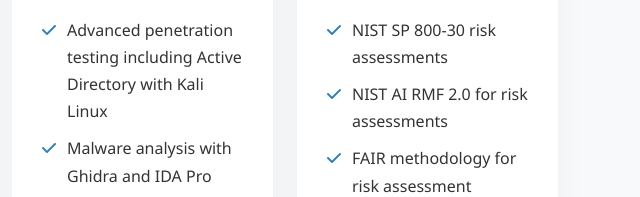
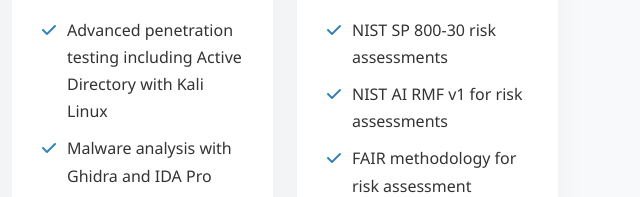
Before and after one commit to ritikbavdekar/ritikbavdekar.github.io, a plain HTML site: page index.html in a window 1280 px wide. Shown: the part 2142-2339 px from the top of the page, 640-1280 px from the left. Drawn offline with nearby package versions, Linux system fonts and the light colour scheme.

Commit message:
Update index.html

```diff
--- a/index.html
+++ b/index.html
@@ -810,7 +810,7 @@
                         <h3>Security Architecture</h3>
                         <ul>
                             <li>NIST SP 800-30 risk assessments</li>
-                            <li>NIST AI RMF 2.0 for risk assessments</li>
+                            <li>NIST AI RMF v1 for risk assessments</li>
                             <li>FAIR methodology for risk assessment</li>
                             <li>NIST CSF implementation</li>
                             <li>STRIDE and PASTA threat modeling</li>
```
